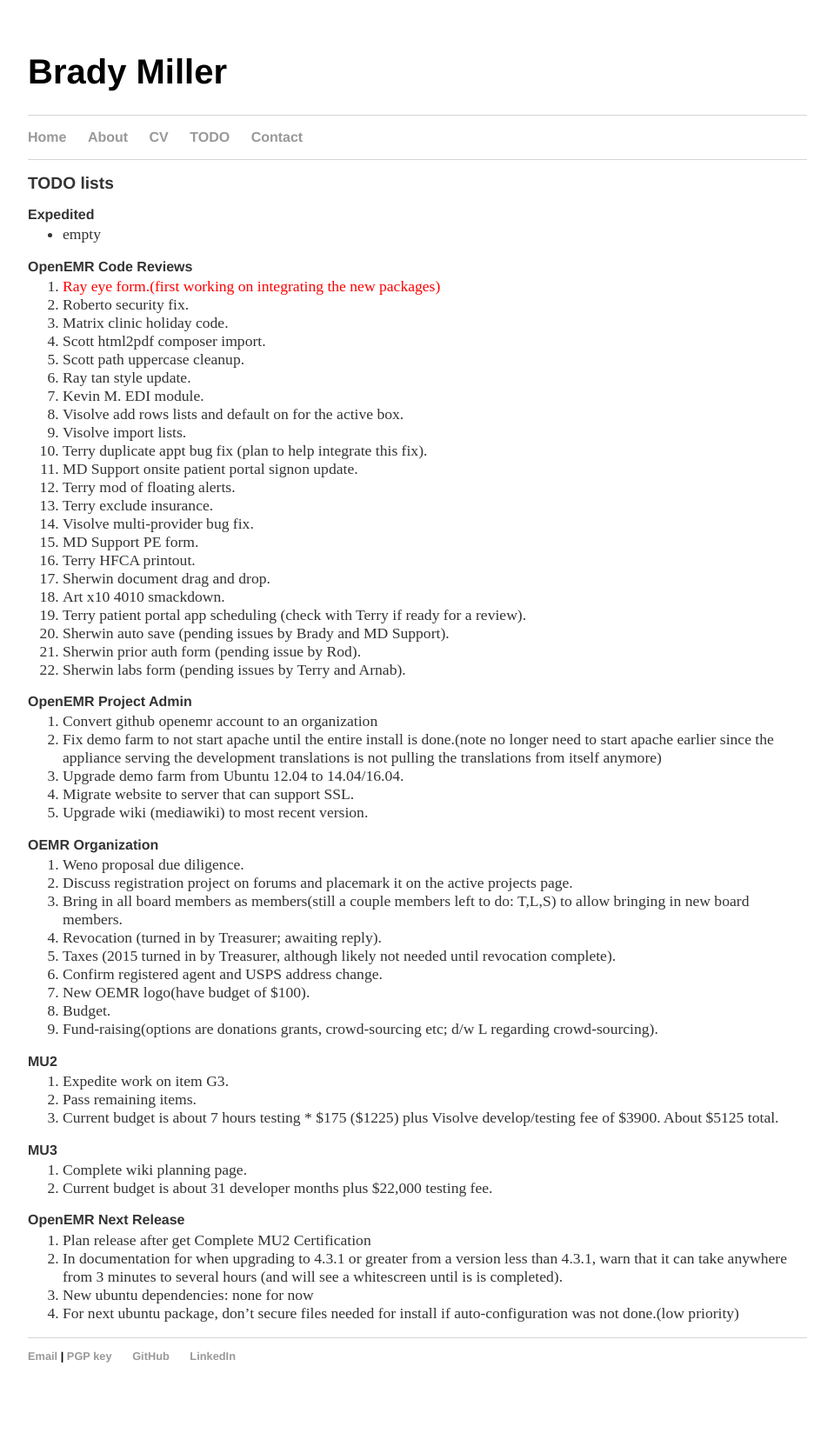
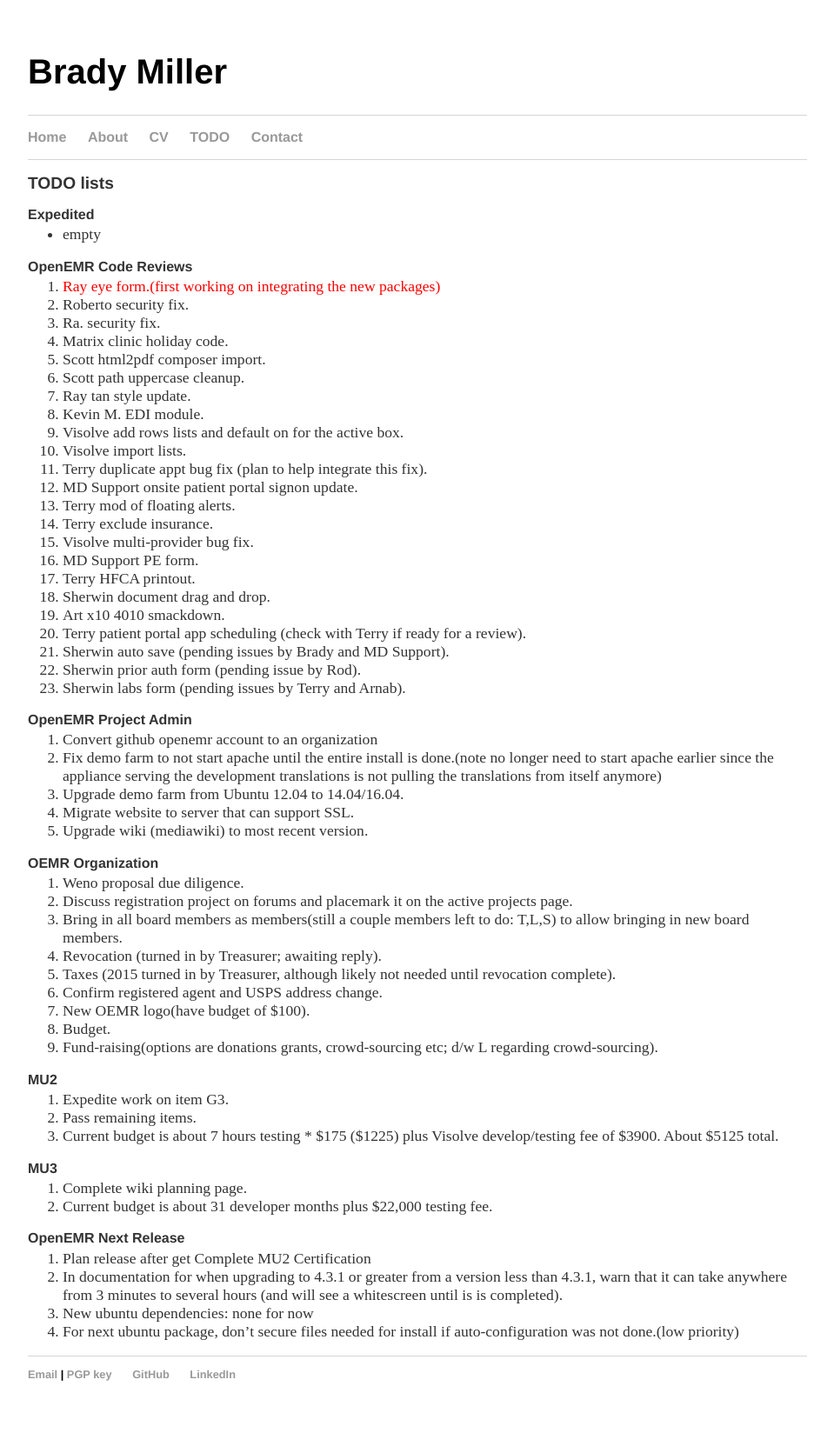
Before and after one commit to bradymiller/bradymiller.github.io, a Jekyll site: the page built from todo/index.md, in a window 1280 px wide. Shown: the whole page at 87% size, without its empty margins (160-1119 px from the left). Built offline with Jekyll 4.4.1, drawn with Linux system fonts in a browser that asks for light colours; before the commit the page ends 1627 px from its top, so only the background shows below that.

Commit message:
Update todo list

```diff
--- a/todo/index.md
+++ b/todo/index.md
@@ -9,6 +9,7 @@
 ### OpenEMR Code Reviews
 1. <span style="color: red">Ray eye form.(first working on integrating the new packages)</span>
 1. Roberto security fix.
+1. Ra. security fix.
 1. Matrix clinic holiday code.
 1. Scott html2pdf composer import.
 1. Scott path uppercase cleanup.
```
